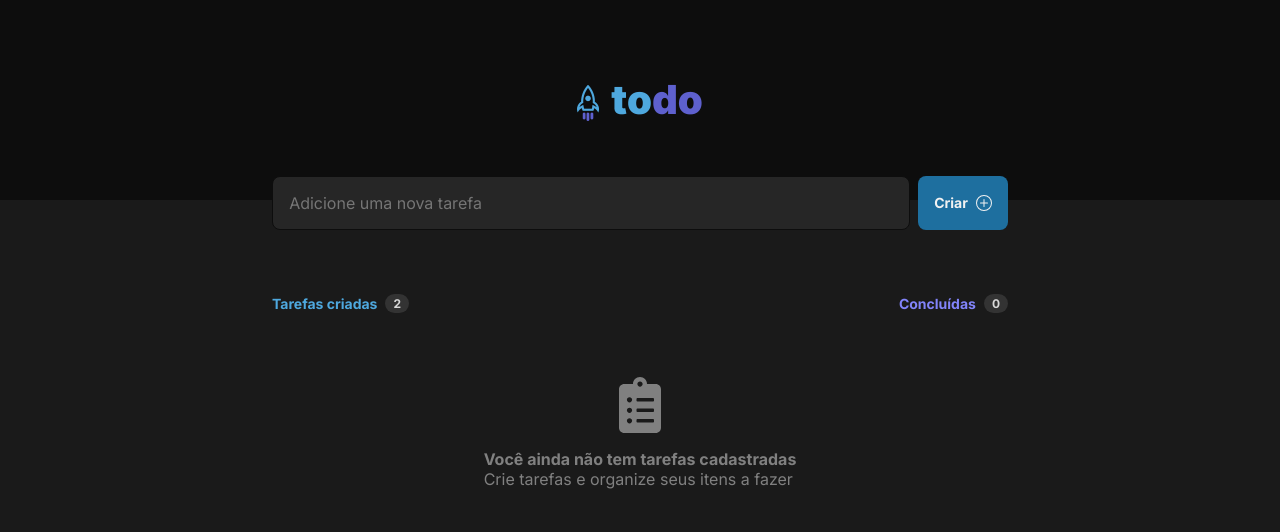
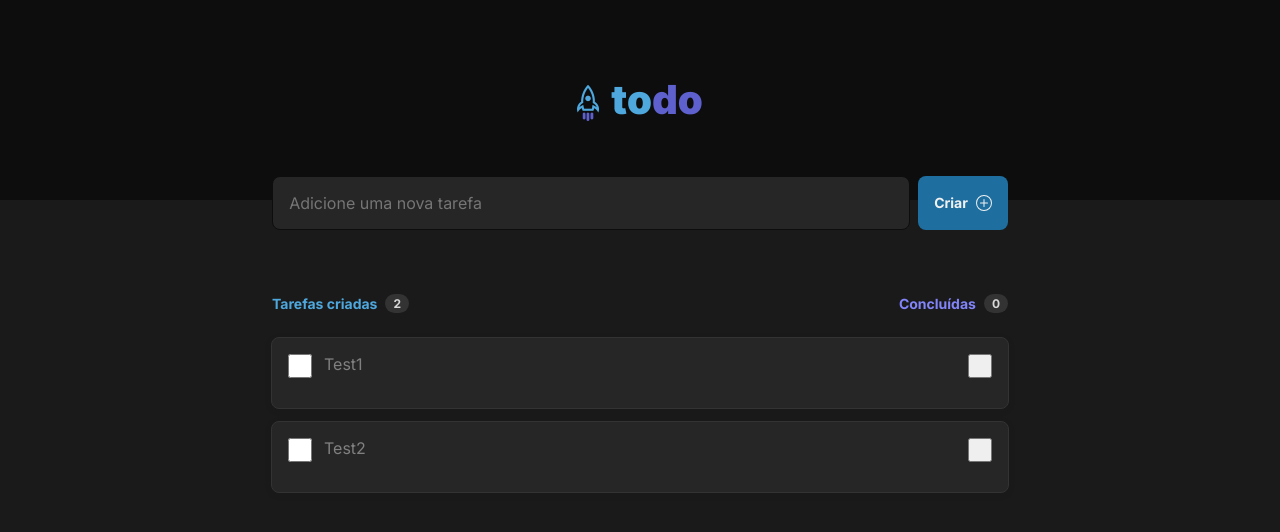
Before and after one commit to 4llves/toDo, a React (Vite) app: page / in a window 1280 px wide. Shown: the top 532 px of the page. Built offline with nearby package versions, Linux system fonts and the light colour scheme.

Commit message:
add styled task

```diff
--- a/src/App.module.css
+++ b/src/App.module.css
@@ -58,12 +58,21 @@ main {
   color: var(--purple);
 }
 
-.emptyTasks {
+.emptyTasks, .createdTasks {
+  margin-top: 1.5rem;
   display: flex;
-  padding: 4rem 1.5rem;
   flex-direction: column;
   justify-content: center;
   align-items: center;
+  gap: .75rem;
+}
+
+.emptyTasks {
+  padding: 4rem 1.5rem;
   gap: 1rem;
   align-self: stretch;
+  line-height: 140%; /* 1.4rem */
+
+  border-radius: 0.5rem;
+  border-top: 1px solid var(--gray-400);
 }
--- a/src/App.tsx
+++ b/src/App.tsx
@@ -1,9 +1,10 @@
 import styles from './App.module.css'
 import './global.css'
 
-import { FaClipboardList } from 'react-icons/fa' // Importe o ícone corretamente
+import { LuClipboardList } from 'react-icons/lu' // Importe o ícone corretamente
 
 import { Header } from './components/Header'
+import { Task } from './components/Task'
 
 export function App() {
   return (
@@ -23,15 +24,20 @@ export function App() {
             </div>
           </section>
 
-          <section className={styles.emptyTasks}>
-            <FaClipboardList size={56} />
+          <section className={styles.createdTasks}>
+            <Task content="Test1" key={1} />
+            <Task content="Test2" key={1} />
+          </section>
+
+          {/* <section className={styles.emptyTasks}>
+            <LuClipboardList size={56} />
             <div>
               <p>
                 <strong>Você ainda não tem tarefas cadastradas</strong>
               </p>
               <p>Crie tarefas e organize seus itens a fazer</p>
             </div>
-          </section>
+          </section> */}
         </main>
       </div>
     </div>
--- a/src/components/Task.module.css
+++ b/src/components/Task.module.css
@@ -1,7 +1,35 @@
 .wrapper {
   width: 100%;
+  height: 4.5rem;
   display: flex;
+  align-items: flex-start;
+  align-self: stretch;
+  gap: 0.75rem;
+
+  padding: 1rem;
+  border-radius: 0.5rem;
+  border: 1px solid var(--gray-400);
+  background: var(--gray-500);
+  box-shadow: 0px 2px 8px 0px rgba(0, 0, 0, 0.06);
+}
+
+.wrapper p {
+  width: 39.5rem;
+}
+
+.wrapper input, .wrapper button {
+  display: flex;
+  width: 1.5rem;
+  height: 1.5rem;
   justify-content: center;
-  margin-top: 53px;
-  gap: .5rem;
+  align-items: center;
+  flex-shrink: 0;
 }
+
+.wrapper input {
+  padding: 0.20456rem;
+}
+
+.wrapper button {
+  padding: 0.3125rem 0.34513rem 0.3125rem 0.375rem;
+}
--- a/src/components/Task.tsx
+++ b/src/components/Task.tsx
@@ -1,10 +1,15 @@
-import styles from './Input.module.css'
+import styles from './Task.module.css'
 
-export function Task({ ...props }) {
+interface TaskProps {
+  content: string
+  onDeleteTask?: (content: string) => void
+}
+
+export function Task({ content, ...props }: TaskProps) {
   return (
     <div className={styles.wrapper} {...props}>
       <input type="checkbox" name="" id="" />
-      <p>lalala</p>
+      <p>{content}</p>
       <button></button>
     </div>
   )
```
